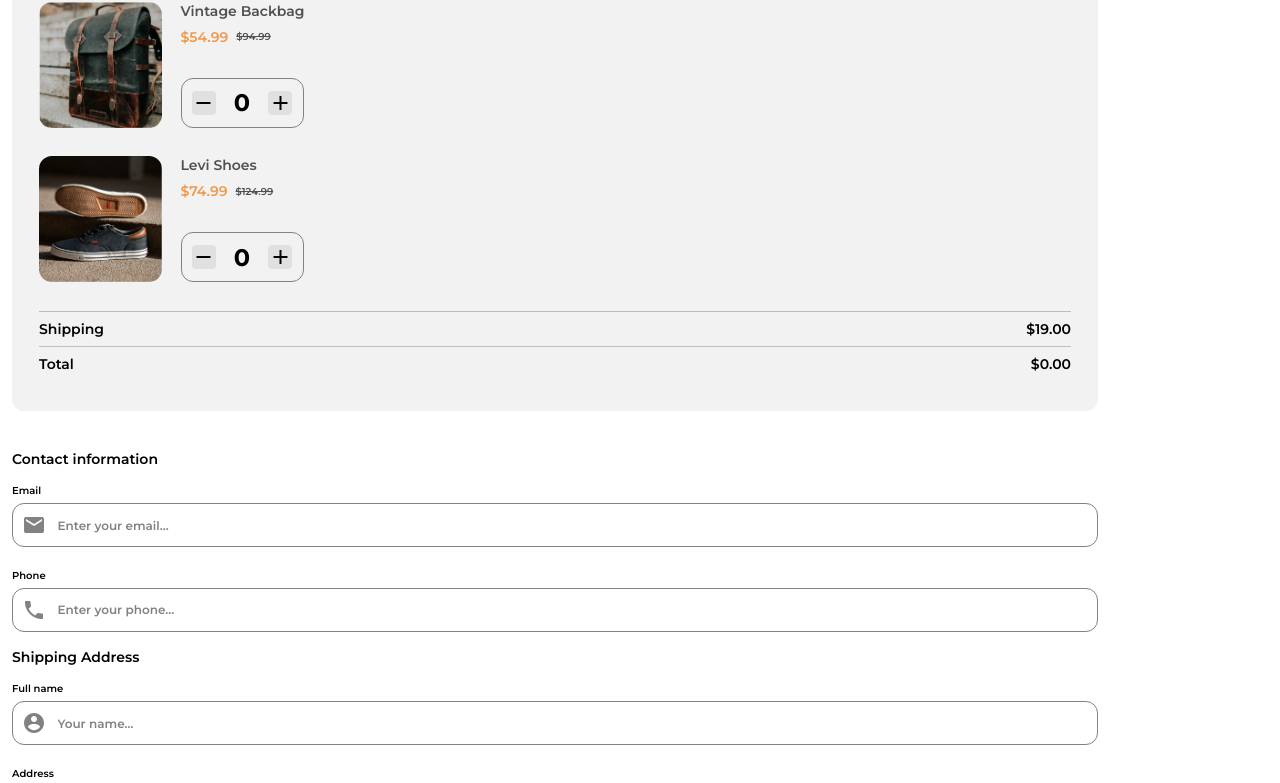
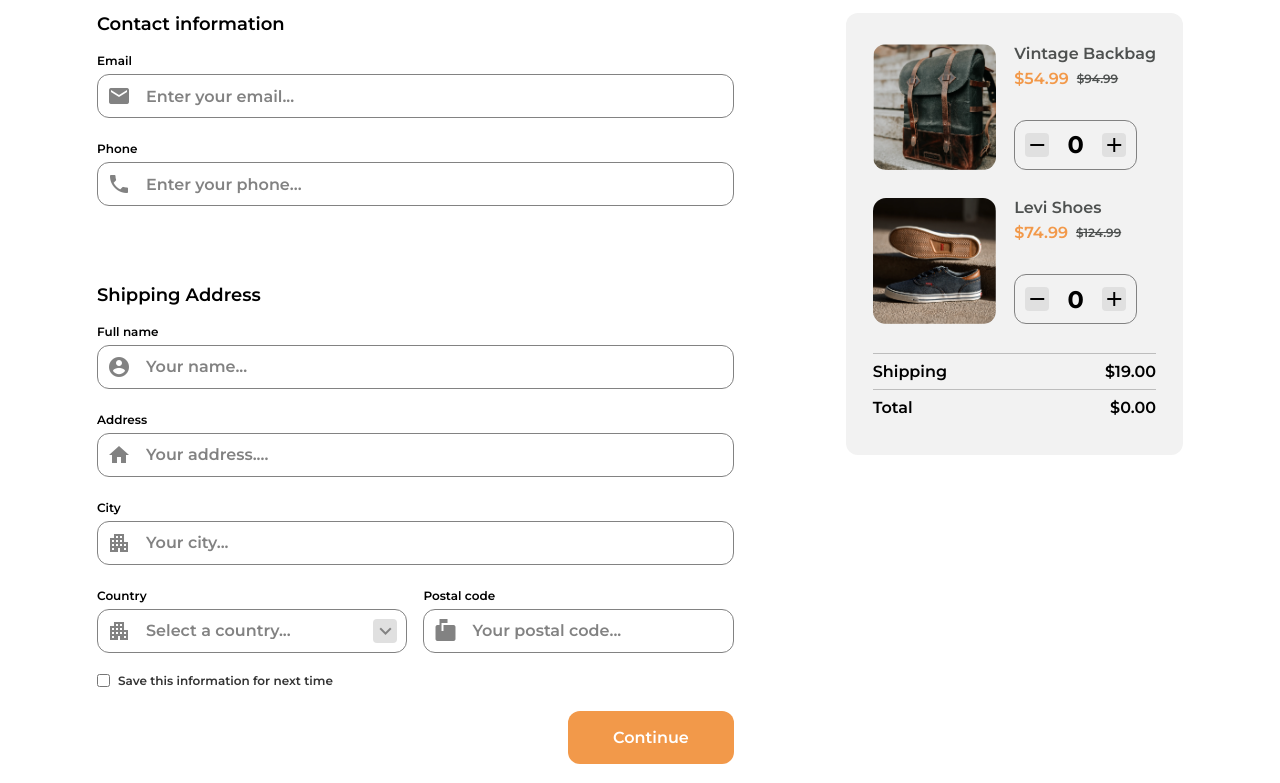
Before and after one commit to masakidev/checkout-page, a plain HTML site: page index.html in a window 1280 px wide. Shown: the part 111-894 px from the top of the page. Drawn offline with Linux system fonts and the light colour scheme.

Commit message:
checkout-page

```diff
--- a/css/products.css
+++ b/css/products.css
@@ -73,3 +73,31 @@
   font-size: 0.875rem;
   font-weight: 600;
 }
+
+@media screen and (min-width: 768px) {
+  .products {
+    grid-area: products;
+    height: fit-content;
+  }
+
+  .product__name {
+    margin-bottom: 0.375rem;
+    font-size: 1rem;
+  }
+
+  .product__price-discount {
+    font-size: 1rem;
+  }
+
+  .product__price-normal {
+    font-size: 0.75rem;
+  }
+
+  .product__amount {
+    font-size: 1rem;
+  }
+
+  .product__total-text {
+    font-size: 1rem;
+  }
+}
--- a/css/styles.css
+++ b/css/styles.css
@@ -34,7 +34,15 @@ select {
 }
 
 .page__title {
+  grid-area: title;
   margin-bottom: 1.3125rem;
   font-size: 1.5rem;
   font-weight: 600;
 }
+
+@media screen and (min-width: 768px) {
+  .page__title {
+    grid-area: title;
+    font-size: 2rem;
+  }
+}
--- a/css/user__information.css
+++ b/css/user__information.css
@@ -2,6 +2,10 @@
   margin-bottom: 0.6875rem;
   font-size: 0.875rem;
   font-weight: 600;
+}
+
+.user__contact {
+  margin-bottom: 2.8125rem;
 }
 
 .user__contact-input {
@@ -106,3 +110,59 @@
   font-weight: 600;
   text-align: center;
 }
+
+@media screen and (min-width: 768px) {
+  .user__information {
+    grid-area: userinfo;
+  }
+
+  .user__information-title {
+    margin-bottom: 0.9375rem;
+    font-size: 1.125rem;
+  }
+
+  .user__contact {
+    margin-bottom: 3.615rem;
+  }
+
+  .user__label-input {
+    margin-bottom: 0.4375rem;
+    font-size: 0.75rem;
+  }
+
+  .user__input {
+    padding: 0.78125rem 0.75rem 0.78125rem 3rem;
+    margin-bottom: 1.25rem;
+    font-size: 1rem;
+  }
+
+  .user__input::placeholder {
+    font-size: 1rem;
+  }
+
+  .user__input-group {
+    font-size: 1rem;
+  }
+
+  .user__input-country {
+    padding: 0.78125rem 2.78125rem 0.78125rem 3rem;
+  }
+
+  .user__save-information {
+    margin-bottom: 1.4375rem;
+    font-size: 0.75rem;
+  }
+
+  .user__information-thanks img {
+    width: 300px;
+  }
+
+  .user__information-thanks h1 {
+    font-size: 2rem;
+
+  }
+
+  .user__information-thanks p {
+    font-size: 1rem;
+  }
+}
--- a/css/wrapper.css
+++ b/css/wrapper.css
@@ -5,5 +5,12 @@
 @media screen and (min-width: 768px) {
   .wrapper {
     max-width: 1110px;
+    padding: 4rem 0.75rem;
+    margin: auto;
+    display: grid;
+    grid-template-areas:
+      'title title'
+      'userinfo products';
+    column-gap: 7rem;
   }
 }
--- a/index.html
+++ b/index.html
@@ -85,7 +85,7 @@
           <span class="material-icons material-icons-style">
             email
           </span>
-          <input class="user__input" type="email" name="email" id="email" placeholder="Enter your email...">
+          <input class="user__input" type="email" name="email" id="email" placeholder="Enter your email..." required>
         </div>
         <label class="user__label-input" for="phone">
           Phone
@@ -94,7 +94,7 @@
           <span class="material-icons material-icons-style">
             phone
           </span>
-          <input class="user__input" type="tel" name="phone" id="phone" placeholder="Enter your phone...">
+          <input class="user__input" type="tel" name="phone" id="phone" placeholder="Enter your phone..." required>
         </div>
       </div>
       <!-- Contact information -->
@@ -109,7 +109,7 @@
           <span class="material-icons material-icons-style">
             account_circle
           </span>
-          <input class="user__input" type="text" name="name" id="name" placeholder="Your name...">
+          <input class="user__input" type="text" name="name" id="name" placeholder="Your name..." required>
         </div>
         <label class="user__label-input" for="address">
           Address
@@ -118,7 +118,7 @@
           <span class="material-icons material-icons-style">
             home
           </span>
-          <input class="user__input" type="text" name="address" id="address" placeholder="Your address....">
+          <input class="user__input" type="text" name="address" id="address" placeholder="Your address...." required>
         </div>
         <label class="user__label-input" for="city">
           City
@@ -127,7 +127,7 @@
           <span class="material-icons material-icons-style">
             apartment
           </span>
-          <input class="user__input" type="text" name="city" id="city" placeholder="Your city...">
+          <input class="user__input" type="text" name="city" id="city" placeholder="Your city..." required>
         </div>
         <div class="user__country-container">
           <div>
@@ -141,7 +141,7 @@
             <span class="material-icons material-icons-country">
               expand_more
             </span>
-            <select class="user__input user__input-country" name="country" id="country">
+            <select class="user__input user__input-country" name="country" id="country" required>
               <option value="0" label="Select a country..." selected="selected">Select a country...</option>
               <optgroup class="user__input-group" id="country-optgroup-Africa" label="Africa">
                   <option value="DZ" label="Algeria">Algeria</option>
@@ -417,7 +417,7 @@
               <span class="material-icons material-icons-style">
                 markunread_mailbox
               </span>
-              <input class="user__input" type="text" name="zip" id="zip" placeholder="Your postal code...">
+              <input class="user__input" type="text" name="zip" id="zip" placeholder="Your postal code..." required>
             </div>
           </div>
         </div>
@@ -427,8 +427,8 @@
         Save this information for next time
       </label>
       </div>
-      <div class="btn__container" type="submit">
-        <button class="btn" id="btn__continue" >
+      <div class="btn__container">
+        <button class="btn" id="btn__continue" type="submit">
           Continue
         </button>
       </div>
--- a/js/app.js
+++ b/js/app.js
@@ -82,7 +82,7 @@ function addToTotal() {
 $btnContinue.addEventListener('click', () => {
   $body.innerHTML = `
             <div class="user__information-thanks">
-              <img src="../images/flame-sending-message.png"></img>
+              <img src="./images/flame-sending-message.png"></img>
               <h1>
                 Congratulations.<br>
                 You order is accepted.
```
